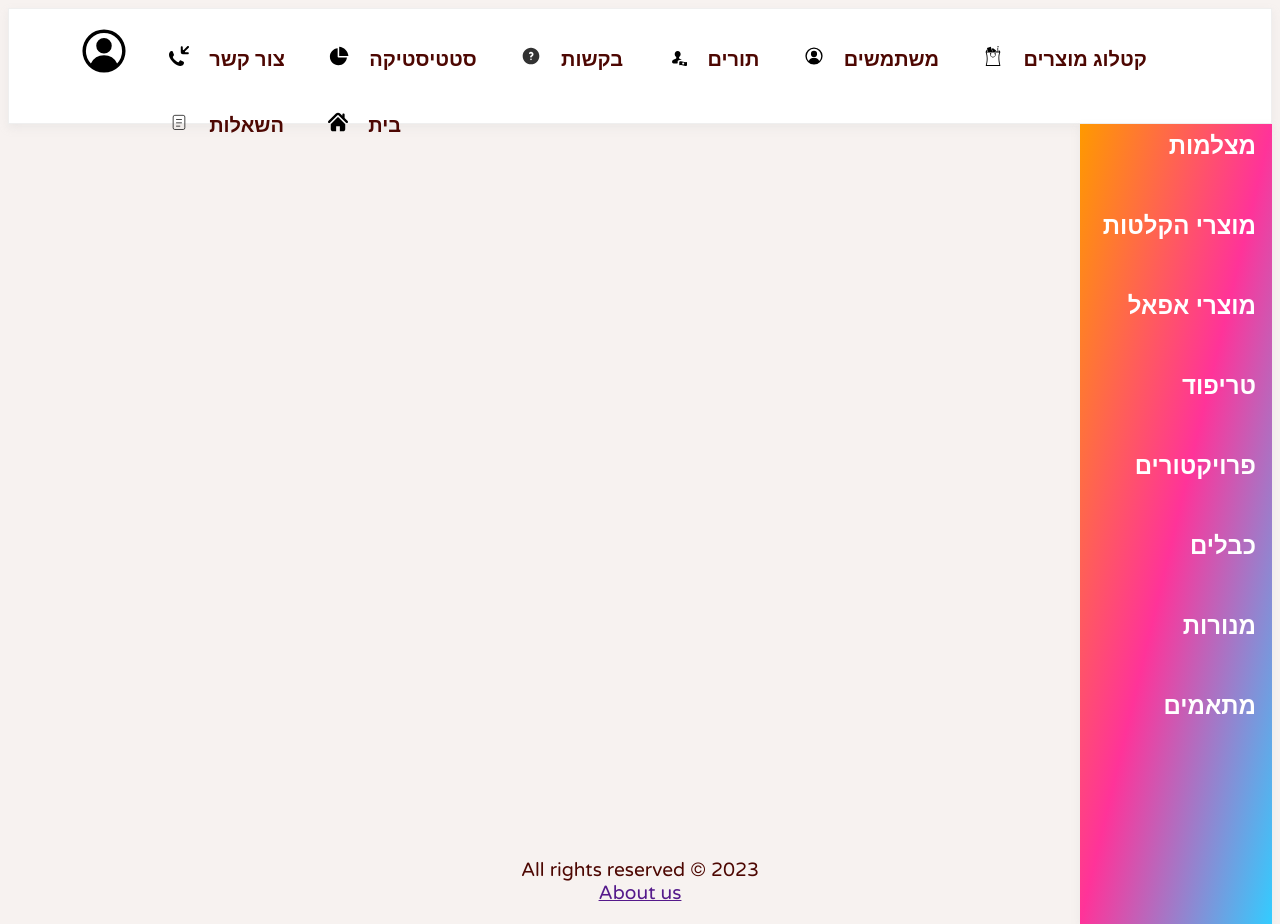
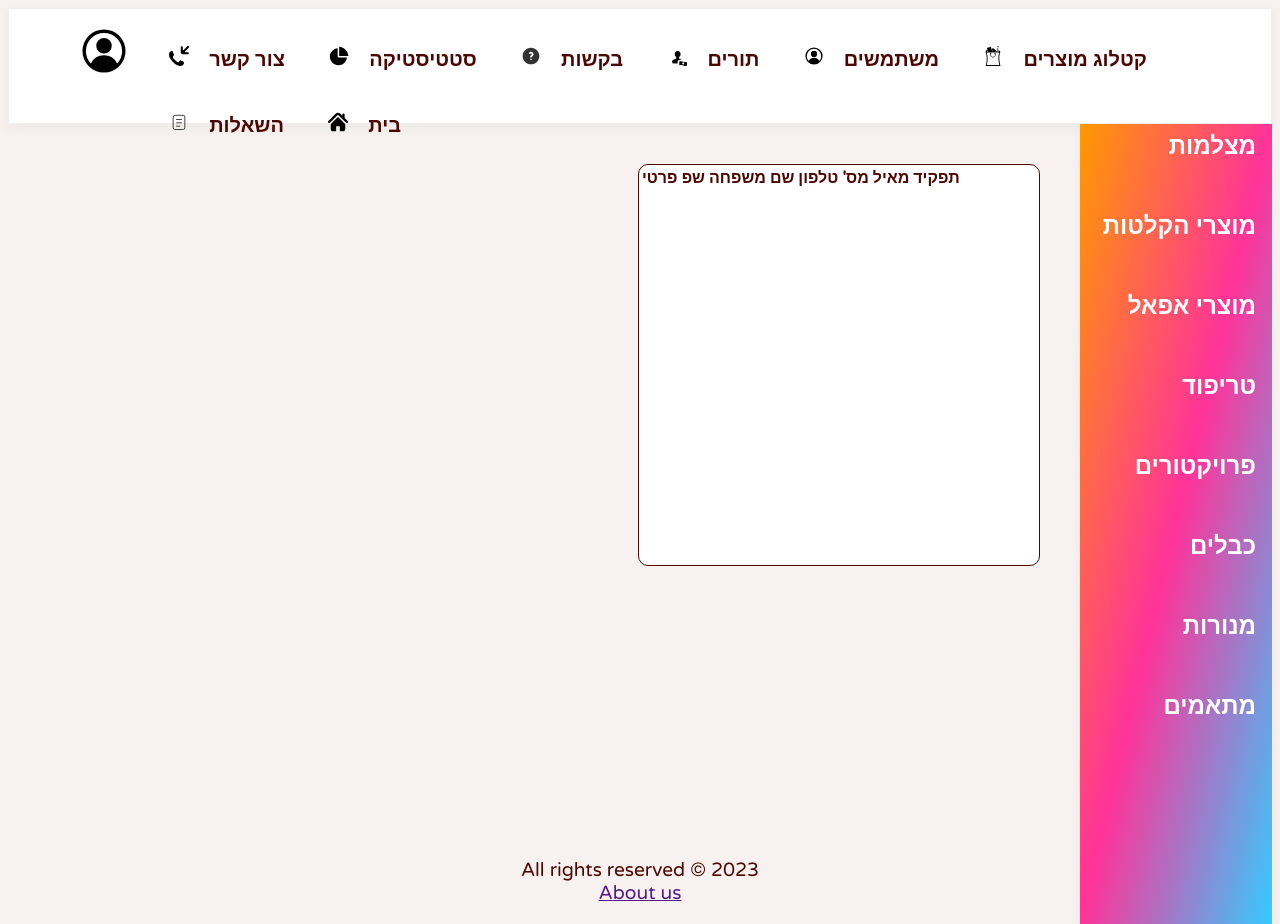
Before and after one commit to SCE-Digital-Warehouse/digitalwarehouse-web, a Django app: page /asks/ in a window 1280 px wide. Run offline with Django 4.2, Linux system fonts and the light colour scheme; lists and menus that the app fills with data are empty.

Commit message:
BSPMC238-104 creation of table of the page

```diff
--- a/base/templates/base/asks.html
+++ b/base/templates/base/asks.html
@@ -1,4 +1,14 @@
 {% extends "main.html" %}
 {% block content %}
-
+    <div class="asks-page-user">
+        <table>
+            <tr>
+                <th>שפ פרטי</th>
+                <th>שם משפחה</th>
+                <th>מס' טלפון</th>
+                <th>מאיל</th>
+                <th>תפקיד</th>
+            </tr>
+        </table>
+    </div>
 {% endblock content %}
--- a/static/css/main.css
+++ b/static/css/main.css
@@ -216,3 +216,17 @@ HOME PAGE
     height: 100%;
     color: var(--color-text);
 }
+
+/*==================
+ASKS PAGE
+==================*/
+
+.asks-page-user {
+    width: 400px;
+    height: 400px;
+    float: right;
+    background-color: #fff;
+    border: 1px solid var(--color-text);
+    border-radius: 10px;
+    margin: 40px 40px 0 0;
+}
```
